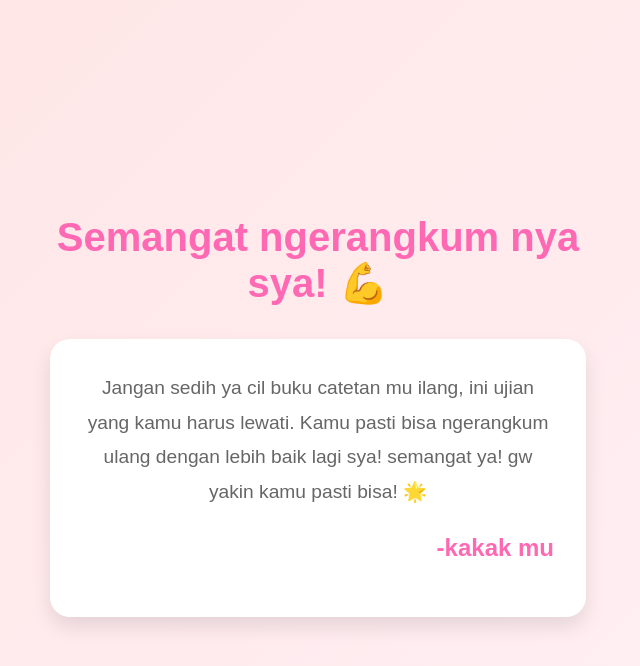
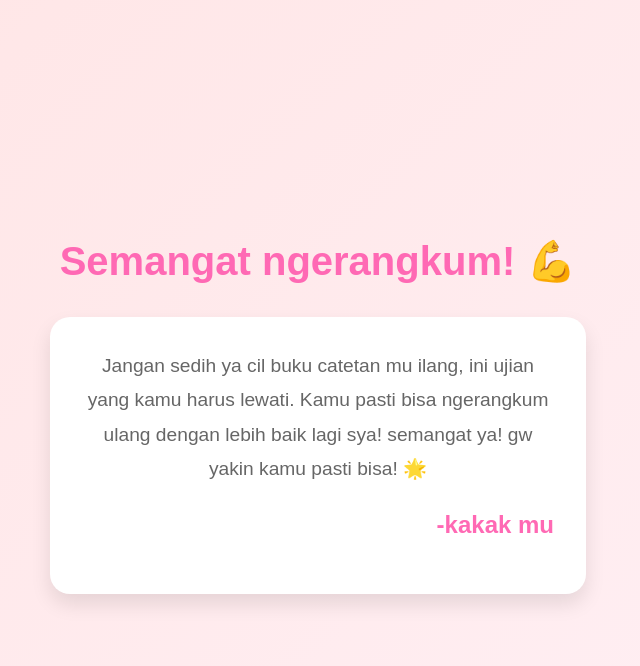
Before and after one commit to AruzanSensei/sya, a plain HTML site: page index.html in a window 1280 px wide. Both pictures are taken after a click on the button "Tekan tombol ini sya". Shown: the whole page, without its empty margins (322-962 px from the left). Drawn offline with Linux system fonts and the light colour scheme.

Commit message:
Update index.html

```diff
--- a/index.html
+++ b/index.html
@@ -9,7 +9,7 @@
 <body>
     <div class="container">
         <div class="content" style="display: none;">
-            <h1 class="title">Semangat ngerangkum nya sya! 💪</h1>
+            <h1 class="title">Semangat ngerangkum! 💪</h1>
             <div class="message">
                 <p>Jangan sedih ya cil buku catetan mu ilang, ini ujian yang kamu harus lewati. Kamu pasti bisa ngerangkum ulang dengan lebih baik lagi sya! semangat ya! gw yakin kamu pasti bisa! 🌟</p>
                 <p class="signature">-kakak mu</p>
```
